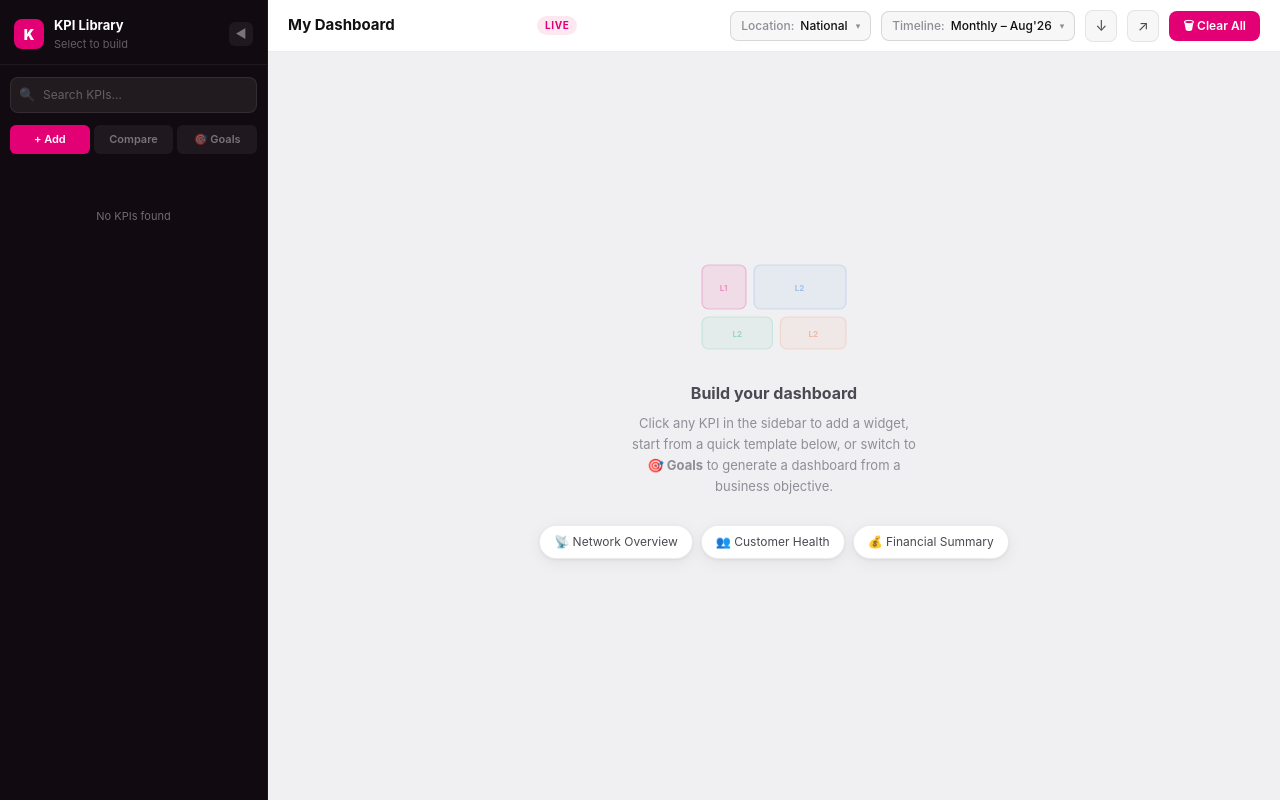
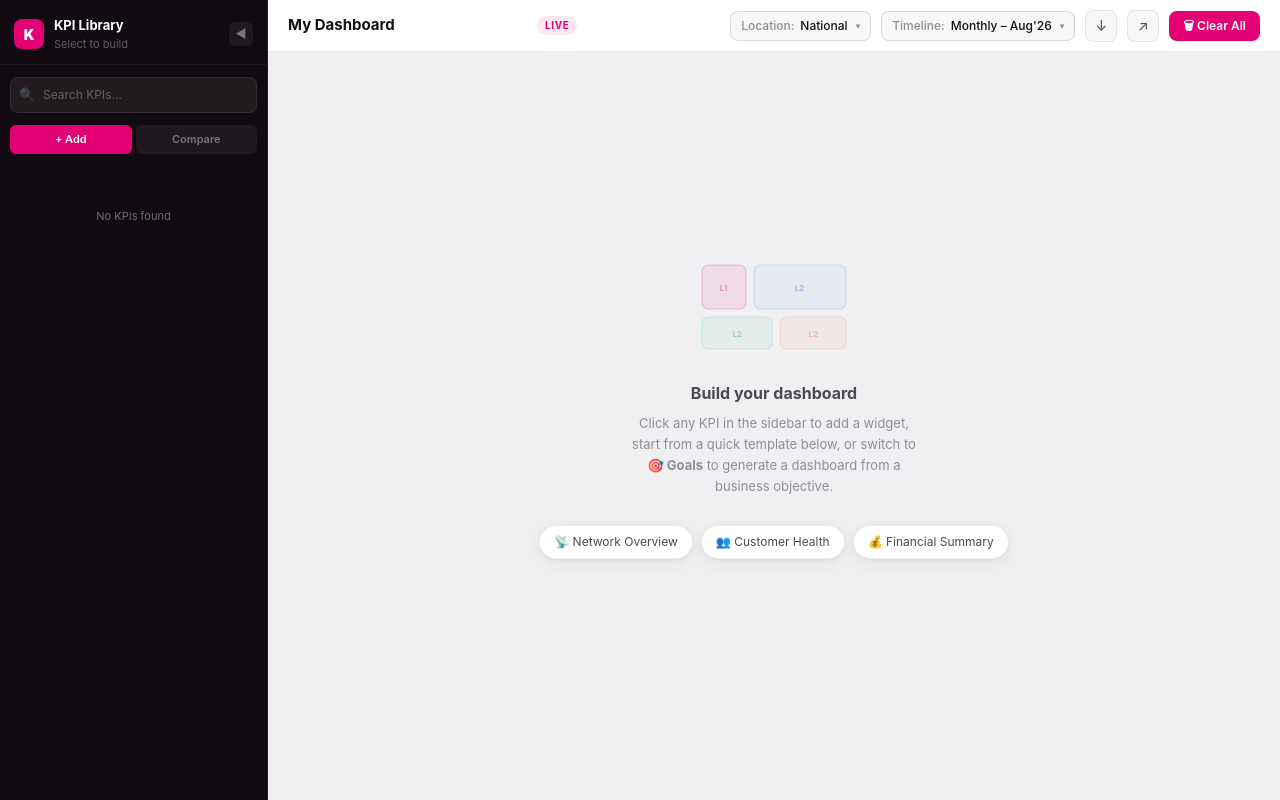
Before and after one commit to manik-tyagii/Kpi, a React (Vite) app: page / in a window 1280 px wide. Built offline with nearby package versions, Linux system fonts and the light colour scheme.

Commit message:
update the sidebar

```diff
--- a/src/components/Sidebar.jsx
+++ b/src/components/Sidebar.jsx
@@ -318,36 +318,6 @@ function Sidebar({
           >
             Compare
           </button>
-
-          <button
-            type="button"
-            onClick={() => {
-              setMode("goals");
-              setMultiSel([]);
-            }}
-            className={`
-              flex-1
-              px-0
-              py-[6px]
-
-              border-none
-              rounded-[6px]
-
-              text-[11px]
-              font-semibold
-
-              transition-all
-              duration-[220ms]
-
-              ${
-                mode === "goals"
-                  ? "bg-[#E20074] text-white"
-                  : "bg-white/[0.06] text-white/[0.4] hover:text-white"
-              }
-            `}
-          >
-            🎯 Goals
-          </button>
         </div>
 
         {/* KPI CATALOG */}
```
